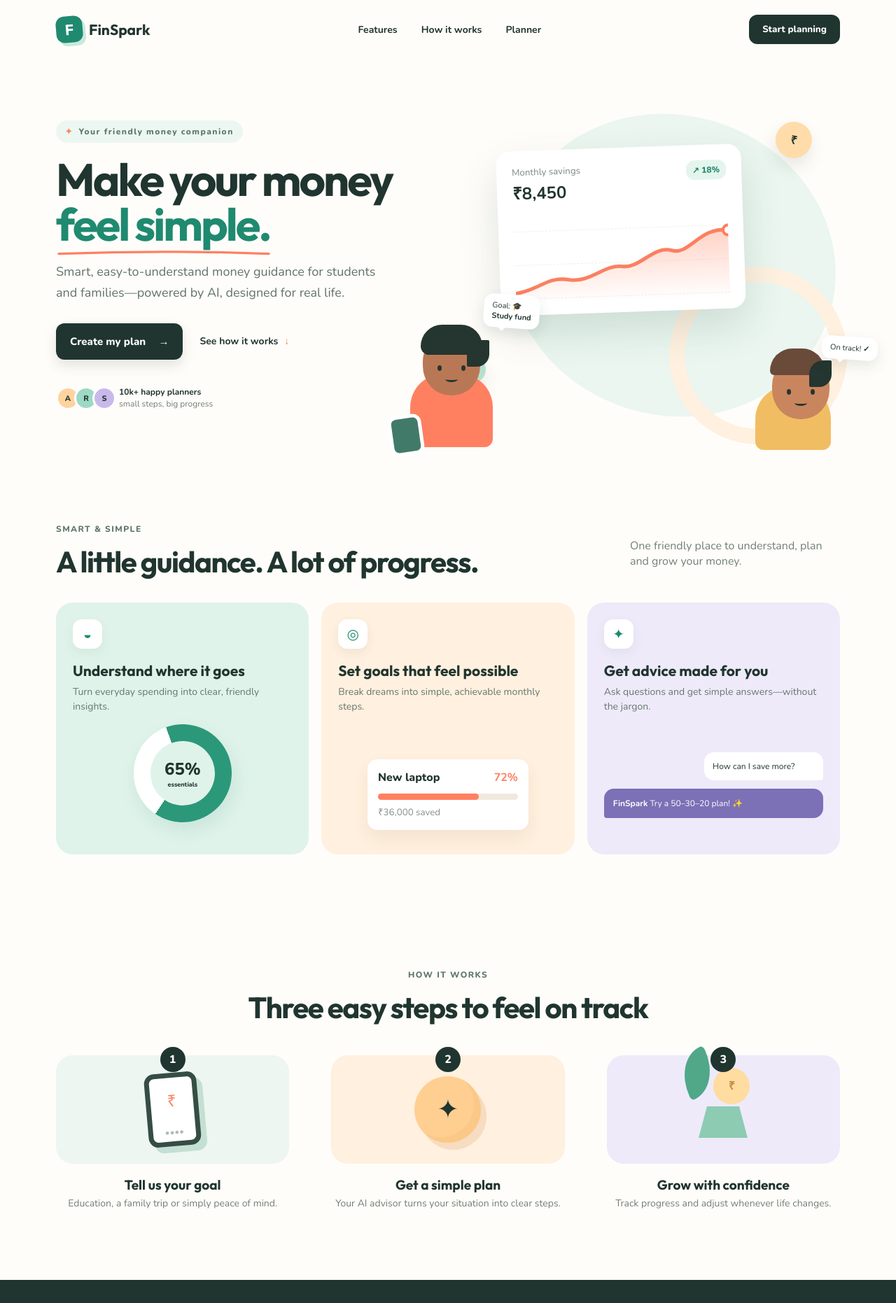
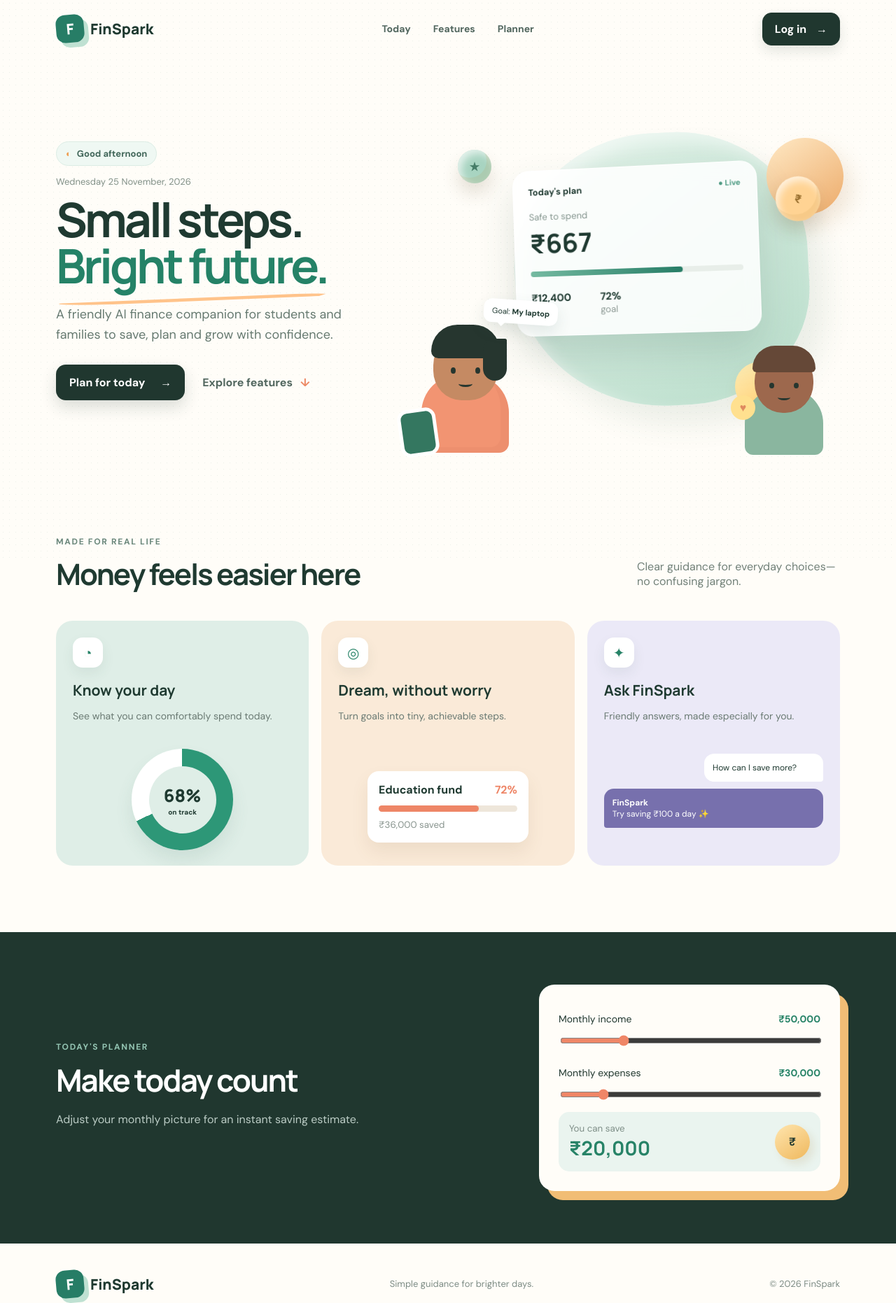
Before and after one commit to ay408371/my-website, a plain HTML site: page index.html in a window 1280 px wide. Shown: the top 1862 px of the page at 70% size. Drawn offline with nearby package versions, Linux system fonts and the light colour scheme.

Commit message:
Create a dynamic 3D-style aesthetic homepage with date and time greetings

```diff
--- a/index.html
+++ b/index.html
@@ -3,139 +3,84 @@
 <head>
   <meta charset="UTF-8" />
   <meta name="viewport" content="width=device-width, initial-scale=1.0" />
-  <meta name="description" content="FinSpark — a friendly AI finance advisor for families and students." />
-  <title>FinSpark — AI Finance Advisor</title>
+  <meta name="theme-color" content="#eef7f1" />
+  <title>FinSpark — Your Money, Made Friendly</title>
   <link rel="preconnect" href="https://fonts.googleapis.com" />
   <link rel="preconnect" href="https://fonts.gstatic.com" crossorigin />
-  <link href="https://fonts.googleapis.com/css2?family=Nunito:wght@400;600;700;800&family=Outfit:wght@500;600;700&display=swap" rel="stylesheet" />
+  <link href="https://fonts.googleapis.com/css2?family=DM+Sans:wght@400;500;600;700&family=Manrope:wght@600;700;800&display=swap" rel="stylesheet" />
   <link rel="stylesheet" href="styles.css" />
 </head>
 <body>
+  <div class="grain"></div>
   <nav class="nav container">
-    <a class="brand" href="#" aria-label="FinSpark home">
-      <span class="brand-mark">F</span>
-      <span>FinSpark</span>
-    </a>
-    <div class="nav-links" id="navLinks">
-      <a href="#features">Features</a>
-      <a href="#how">How it works</a>
-      <a href="#calculator">Planner</a>
+    <a class="brand" href="index.html"><span class="brand-mark">F</span><span>FinSpark</span></a>
+    <div class="nav-links">
+      <a href="#today">Today</a><a href="#features">Features</a><a href="#planner">Planner</a>
     </div>
-    <button class="nav-cta" type="button" onclick="document.querySelector('#calculator').scrollIntoView({behavior:'smooth'})">Start planning</button>
+    <a class="nav-login" href="login.html">Log in <span>→</span></a>
   </nav>
 
   <main>
-    <section class="hero container">
+    <section class="hero container" id="today">
       <div class="hero-copy">
-        <div class="eyebrow"><span>✦</span> Your friendly money companion</div>
-        <h1>Make your money <span>feel simple.</span></h1>
-        <p>Smart, easy-to-understand money guidance for students and families—powered by AI, designed for real life.</p>
+        <div class="greeting" id="greeting"><span id="greetingIcon">☀</span><span id="greetingText">Good morning</span></div>
+        <p class="today-date" id="todayDate"></p>
+        <h1>Small steps.<br /><span>Bright future.</span></h1>
+        <p class="hero-sub">A friendly AI finance companion for students and families to save, plan and grow with confidence.</p>
         <div class="hero-actions">
-          <button class="primary-btn" type="button" onclick="document.querySelector('#calculator').scrollIntoView({behavior:'smooth'})">Create my plan <span>→</span></button>
-          <a class="text-btn" href="#how">See how it works <span>↓</span></a>
-        </div>
-        <div class="trust-row">
-          <div class="avatars-mini" aria-hidden="true">
-            <span class="mini-ava a1">A</span><span class="mini-ava a2">R</span><span class="mini-ava a3">S</span>
-          </div>
-          <p><strong>10k+ happy planners</strong><br />small steps, big progress</p>
+          <a class="primary-btn" href="#planner">Plan for today <span>→</span></a>
+          <a class="text-btn" href="#features">Explore features <span>↓</span></a>
         </div>
       </div>
 
-      <div class="hero-visual" aria-label="Friendly finance illustration">
-        <div class="blob"></div>
-        <div class="orbit orbit-one"><span>₹</span></div>
-        <div class="orbit orbit-two"><span>★</span></div>
-        <div class="main-card">
-          <div class="card-head">
-            <div><small>Monthly savings</small><strong>₹8,450</strong></div>
-            <div class="trend">↗ 18%</div>
-          </div>
-          <div class="chart" aria-hidden="true">
-            <div class="grid-line l1"></div><div class="grid-line l2"></div><div class="grid-line l3"></div>
-            <svg viewBox="0 0 300 120" role="img" aria-label="Savings rising chart">
-              <defs><linearGradient id="area" x1="0" y1="0" x2="0" y2="1"><stop offset="0" stop-color="#ff8b6a" stop-opacity=".38"/><stop offset="1" stop-color="#ff8b6a" stop-opacity="0"/></linearGradient></defs>
-              <path d="M0 105 C35 100,45 82,75 88 S125 68,150 72 S195 44,220 52 S260 20,300 26 L300 120 L0 120 Z" fill="url(#area)"/>
-              <path d="M0 105 C35 100,45 82,75 88 S125 68,150 72 S195 44,220 52 S260 20,300 26" fill="none" stroke="#fb8061" stroke-width="5" stroke-linecap="round"/>
-              <circle cx="300" cy="26" r="7" fill="#fff" stroke="#fb8061" stroke-width="4"/>
-            </svg>
-          </div>
+      <div class="scene" aria-label="3D-style finance illustration">
+        <div class="scene-orb orb-one"></div><div class="scene-orb orb-two"></div>
+        <div class="sun-disc"></div>
+        <article class="balance-card glass-card">
+          <div class="card-top"><span>Today's plan</span><span class="live-dot">● Live</span></div>
+          <small>Safe to spend</small>
+          <strong id="safeSpend">₹850</strong>
+          <div class="progress"><i></i></div>
+          <div class="card-bottom"><span><b>₹12,400</b><small>saved</small></span><span><b>72%</b><small>goal</small></span></div>
+        </article>
+
+        <div class="coin coin-one">₹</div><div class="coin coin-two">★</div>
+        <div class="student-character">
+          <div class="bubble">Goal: <b>My laptop</b></div>
+          <div class="head"><div class="hair"></div><div class="face"><i></i><i></i><b></b></div></div>
+          <div class="student-body"><div class="backpack"></div></div>
         </div>
-
-        <div class="character student-char">
-          <div class="bubble">Goal: 🎓<br /><b>Study fund</b></div>
-          <div class="head"><div class="hair"></div><div class="face"><i></i><i></i><span></span></div></div>
-          <div class="body"><div class="bag"></div></div>
-        </div>
-
-        <div class="character family-char">
-          <div class="bubble bubble-small">On track! <b>✓</b></div>
-          <div class="head"><div class="hair"></div><div class="face"><i></i><i></i><span></span></div></div>
-          <div class="body"></div>
+        <div class="family-character">
+          <div class="family-head"><div class="family-hair"></div><div class="family-face"><i></i><i></i><b></b></div></div>
+          <div class="family-body"><span>♥</span></div>
         </div>
       </div>
     </section>
 
     <section class="features container" id="features">
-      <div class="section-heading">
-        <div><span class="kicker">SMART & SIMPLE</span><h2>A little guidance. A lot of progress.</h2></div>
-        <p>One friendly place to understand, plan and grow your money.</p>
-      </div>
+      <div class="section-heading"><div><span class="kicker">MADE FOR REAL LIFE</span><h2>Money feels easier here</h2></div><p>Clear guidance for everyday choices—no confusing jargon.</p></div>
       <div class="feature-grid">
-        <article class="feature-card mint">
-          <div class="feature-icon">◒</div>
-          <h3>Understand where it goes</h3>
-          <p>Turn everyday spending into clear, friendly insights.</p>
-          <div class="donut-wrap"><div class="donut"><span>65%<small>essentials</small></span></div></div>
-        </article>
-        <article class="feature-card peach">
-          <div class="feature-icon">◎</div>
-          <h3>Set goals that feel possible</h3>
-          <p>Break dreams into simple, achievable monthly steps.</p>
-          <div class="goal-progress"><span>New laptop</span><strong>72%</strong><div><i></i></div><small>₹36,000 saved</small></div>
-        </article>
-        <article class="feature-card lilac">
-          <div class="feature-icon">✦</div>
-          <h3>Get advice made for you</h3>
-          <p>Ask questions and get simple answers—without the jargon.</p>
-          <div class="chat-preview"><span>How can I save more?</span><p><b>FinSpark</b> Try a 50–30–20 plan! ✨</p></div>
-        </article>
+        <article class="feature-card sage"><span class="feature-icon">◔</span><h3>Know your day</h3><p>See what you can comfortably spend today.</p><div class="day-ring"><span>68%<small>on track</small></span></div></article>
+        <article class="feature-card apricot"><span class="feature-icon">◎</span><h3>Dream, without worry</h3><p>Turn goals into tiny, achievable steps.</p><div class="mini-goal"><div><span>Education fund</span><b>72%</b></div><i><b></b></i><small>₹36,000 saved</small></div></article>
+        <article class="feature-card lavender"><span class="feature-icon">✦</span><h3>Ask FinSpark</h3><p>Friendly answers, made especially for you.</p><div class="chat"><span>How can I save more?</span><p><b>FinSpark</b><br />Try saving ₹100 a day ✨</p></div></article>
       </div>
     </section>
 
-    <section class="how container" id="how">
-      <span class="kicker">HOW IT WORKS</span>
-      <h2>Three easy steps to feel on track</h2>
-      <div class="steps">
-        <article><span class="step-num">1</span><div class="step-art"><div class="phone">₹ <b>••••</b></div></div><h3>Tell us your goal</h3><p>Education, a family trip or simply peace of mind.</p></article>
-        <article><span class="step-num">2</span><div class="step-art"><div class="brain">✦</div></div><h3>Get a simple plan</h3><p>Your AI advisor turns your situation into clear steps.</p></article>
-        <article><span class="step-num">3</span><div class="step-art"><div class="plant"><i></i><b>₹</b></div></div><h3>Grow with confidence</h3><p>Track progress and adjust whenever life changes.</p></article>
-      </div>
-    </section>
-
-    <section class="calculator-wrap" id="calculator">
-      <div class="calculator container">
-        <div class="calculator-copy">
-          <span class="kicker">FREE MONEY PLANNER</span>
-          <h2>What could you save each month?</h2>
-          <p>Move the sliders for a quick, friendly estimate.</p>
-        </div>
+    <section class="planner-section" id="planner">
+      <div class="planner container">
+        <div class="planner-copy"><span class="kicker">TODAY'S PLANNER</span><h2>Make today count</h2><p>Adjust your monthly picture for an instant saving estimate.</p></div>
         <form class="planner-card" id="plannerForm">
-          <label>Monthly income <strong id="incomeValue">₹50,000</strong></label>
+          <label>Monthly income <b id="incomeValue">₹50,000</b></label>
           <input id="income" type="range" min="5000" max="200000" step="5000" value="50000" />
-          <label>Monthly expenses <strong id="expenseValue">₹30,000</strong></label>
+          <label>Monthly expenses <b id="expenseValue">₹30,000</b></label>
           <input id="expense" type="range" min="0" max="200000" step="5000" value="30000" />
-          <div class="savings-result"><div><small>Estimated monthly saving</small><strong id="savingValue">₹20,000</strong></div><div class="coin">₹</div></div>
+          <div class="saving-box"><span><small>You can save</small><strong id="savingValue">₹20,000</strong></span><div class="saving-coin">₹</div></div>
         </form>
       </div>
     </section>
   </main>
 
-  <footer class="footer container">
-    <a class="brand" href="#"><span class="brand-mark">F</span><span>FinSpark</span></a>
-    <p>Simple guidance for brighter financial days.</p>
-    <span>© 2026 FinSpark</span>
-  </footer>
+  <footer class="footer container"><a class="brand" href="index.html"><span class="brand-mark">F</span><span>FinSpark</span></a><p>Simple guidance for brighter days.</p><span id="footerDate">© 2026 FinSpark</span></footer>
   <script src="script.js"></script>
 </body>
 </html>
--- a/script.js
+++ b/script.js
@@ -1,4 +1,17 @@
 const rupee = new Intl.NumberFormat('en-IN', { style: 'currency', currency: 'INR', maximumFractionDigits: 0 });
+
+const now = new Date();
+const hour = now.getHours();
+const greetingText = document.querySelector('#greetingText');
+const greetingIcon = document.querySelector('#greetingIcon');
+
+if (hour < 12) { greetingText.textContent = 'Good morning'; greetingIcon.textContent = '☀'; }
+else if (hour < 17) { greetingText.textContent = 'Good afternoon'; greetingIcon.textContent = '◐'; }
+else { greetingText.textContent = 'Good evening'; greetingIcon.textContent = '☾'; }
+
+const dateFormatter = new Intl.DateTimeFormat('en-IN', { weekday: 'long', day: 'numeric', month: 'long', year: 'numeric' });
+document.querySelector('#todayDate').textContent = dateFormatter.format(now);
+document.querySelector('#footerDate').textContent = `© ${now.getFullYear()} FinSpark`;
 
 const income = document.querySelector('#income');
 const expense = document.querySelector('#expense');
@@ -9,20 +22,12 @@ const savingValue = document.querySelector('#savingValue');
 function updatePlanner() {
   let incomeAmount = Number(income.value);
   let expenseAmount = Number(expense.value);
-
-  if (expenseAmount > incomeAmount) {
-    expense.value = incomeAmount;
-    expenseAmount = incomeAmount;
-  }
-
+  if (expenseAmount > incomeAmount) { expenseAmount = incomeAmount; expense.value = incomeAmount; }
+  const saving = Math.max(0, incomeAmount - expenseAmount);
   incomeValue.textContent = rupee.format(incomeAmount);
   expenseValue.textContent = rupee.format(expenseAmount);
-  savingValue.textContent = rupee.format(Math.max(0, incomeAmount - expenseAmount));
-
-  const incomeProgress = ((incomeAmount - 5000) / (200000 - 5000)) * 100;
-  const expenseProgress = (expenseAmount / 200000) * 100;
-  income.style.setProperty('--range-progress', `${incomeProgress}%`);
-  expense.style.setProperty('--range-progress', `${expenseProgress}%`);
+  savingValue.textContent = rupee.format(saving);
+  document.querySelector('#safeSpend').textContent = rupee.format(Math.round(saving / 30));
 }
 
 income.addEventListener('input', updatePlanner);
```
Also changed, not shown: styles.css, 1 other file.
